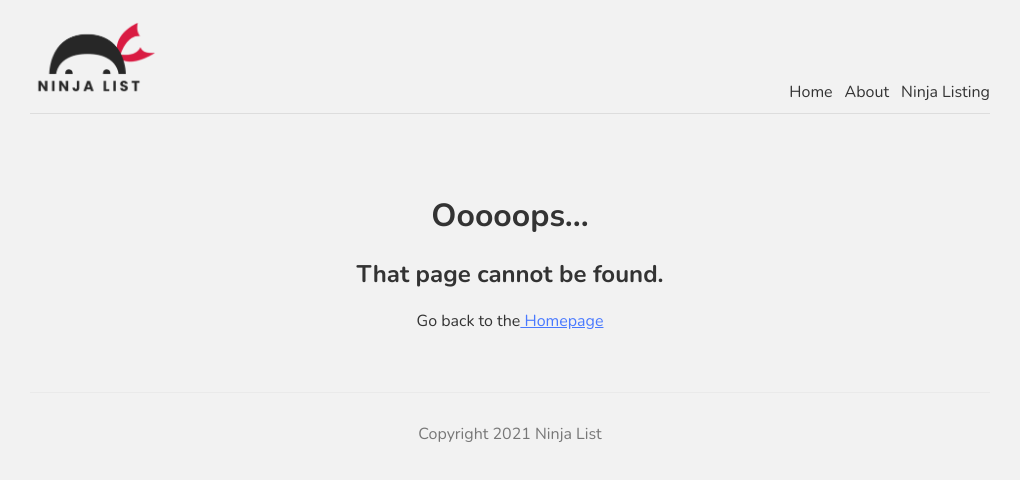
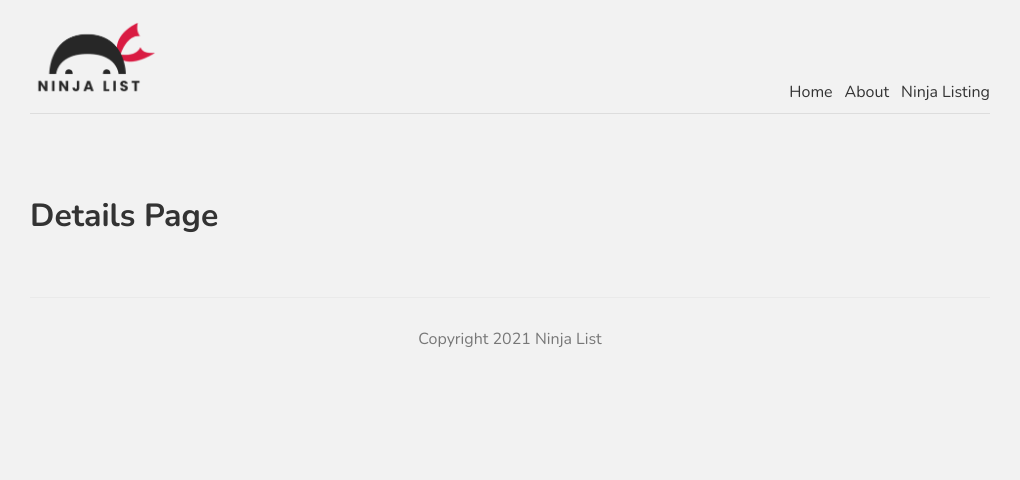
Before and after one commit to Ezzedini-Yassine/nextjs, a Next.js app in the folder ninjalist/: page /ninjas/1 in a window 1280 px wide. Before the commit this address had no page. Shown: the top 480 px of the page, without its empty margins (130-1150 px from the left). Built offline with nearby package versions, Linux system fonts and the light colour scheme.

Commit message:
Dynamic routes: added page under ninjas that accept dynamic id

```diff
--- /dev/null
+++ b/ninjalist/pages/ninjas/[id].js
@@ -0,0 +1,9 @@
+const Details = () => {
+  return (
+    <div>
+      <h1>Details Page</h1>
+    </div>
+  );
+};
+
+export default Details;
--- a/ninjalist/pages/ninjas/index.js
+++ b/ninjalist/pages/ninjas/index.js
@@ -1,3 +1,4 @@
+import Link from "next/link";
 import styles from "../../styles/Ninjas.module.css";
 
 export const getStaticProps = async () => {
@@ -14,11 +15,11 @@
     <div>
       <h1>All Ninjas</h1>
       {ninjas.map((ninja) => (
-        <div key={ninja.id}>
+        <Link href={`/ninjas/${ninja.id}`} key={ninja.id}>
           <a className={styles.single}>
             <h3>{ninja.name}</h3>
           </a>
-        </div>
+        </Link>
       ))}
     </div>
   );
```
